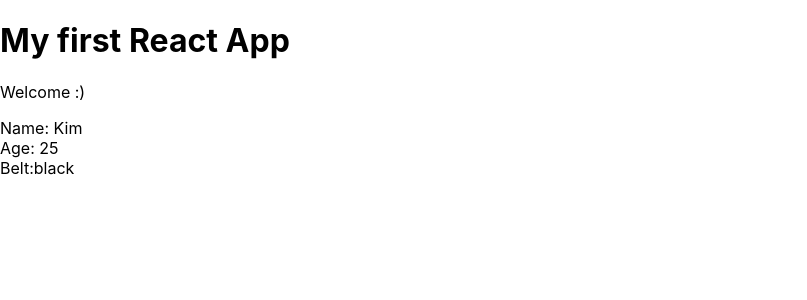
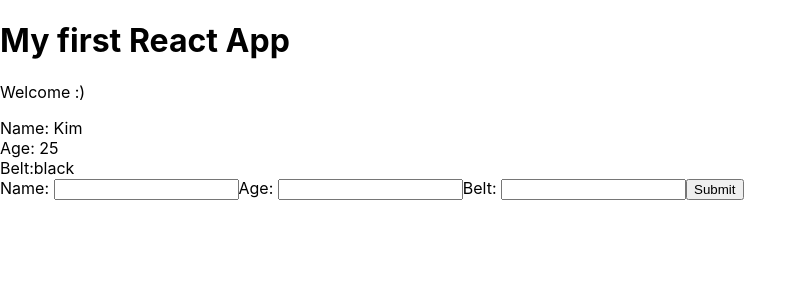
Before and after one commit to fjvbn2003/react_exercise, a React (Create React App) app in the folder my-app/: page / in a window 1280 px wide. Shown: the top 300 px of the page, without its empty margins (0-807 px from the left). Built offline with nearby package versions, Linux system fonts and the light colour scheme.

Commit message:
#17 create AddNinja.js file.

```diff
--- /dev/null
+++ b/my-app/src/AddNinja.js
@@ -0,0 +1,34 @@
+import React, {Component} from 'react'
+
+class AddNinja extends Component{
+    state = {
+        name: null,
+        age: null,
+        belt: null
+    }
+    handleChange = (e) =>{
+        this.setState({
+            [e.target.id]:e.target.value
+        })
+    }
+    handleSubmit = (e) =>{
+        e.preventDefault();
+        console.log(this.state);
+    }
+    render(){
+        return(
+            <div>
+                <form action="GET" onSubmit={this.handleSubmit}>
+                    <label htmlFor="name">Name: </label>
+                    <input type="text" id="name" onChange={this.handleChange}/>
+                    <label htmlFor="age">Age: </label>
+                    <input type="text" id="age" onChange={this.handleChange}/>
+                    <label htmlFor="belt">Belt: </label>
+                    <input type="text" id="belt" onChange={this.handleChange}/>
+                    <button>Submit</button>
+                </form>
+            </div>
+        )
+    }
+}
+export default AddNinja;
--- a/my-app/src/App.js
+++ b/my-app/src/App.js
@@ -1,5 +1,6 @@
 import React, { Component } from 'react';
 import Ninjas from './Ninjas';
+import AddNinja from './AddNinja';
 
 class App extends Component {
   state= {
@@ -16,7 +17,7 @@
         <h1>My first React App</h1>
         <p>Welcome :)</p>
         <Ninjas ninjas={this.state.ninjas}/>
-
+        <AddNinja/>
       </div>
     );
   }
```
